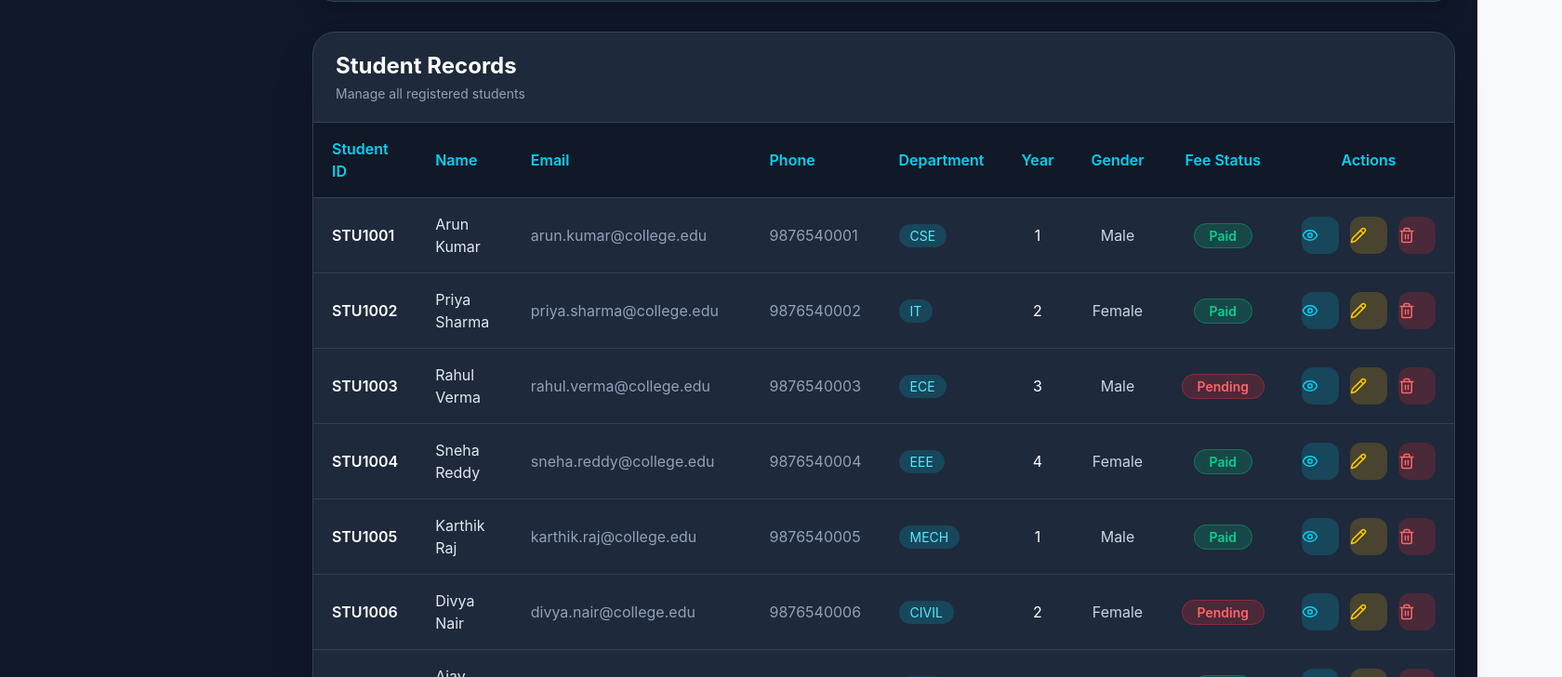
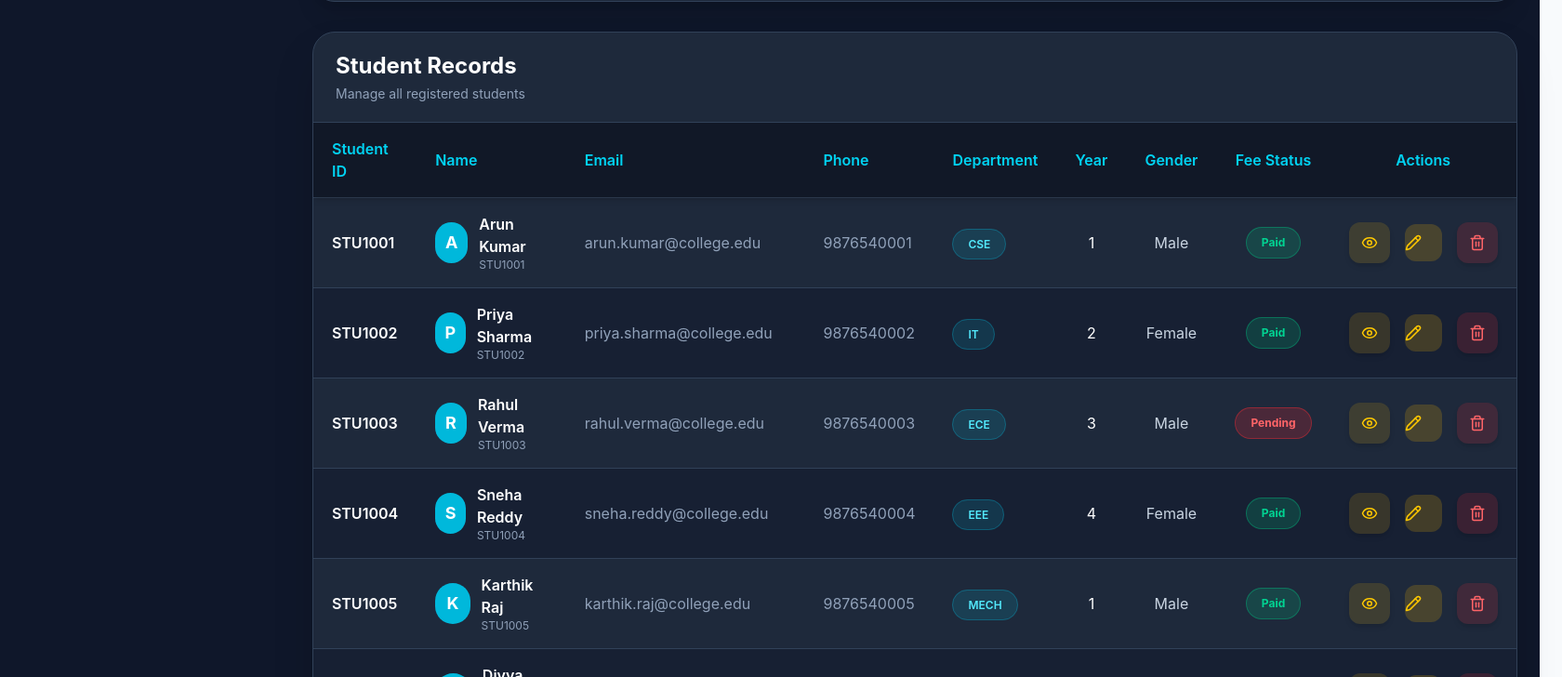
Before and after one commit to joshiyajaya-bit/System-Management, a React (Vite) app: page /students in a window 1280 px wide. Shown: the part 1480-2208 px from the top of the page at 93% size, 1680 px wide, since content can reach past the window. Built offline with nearby package versions, Linux system fonts and the light colour scheme; sample sign-in values are in the browser's storage.

Commit message:
Update StudentTable.jsx

```diff
--- a/src/components/StudentTable.jsx
+++ b/src/components/StudentTable.jsx
@@ -36,7 +36,7 @@ export default function StudentTable({
 
           {/* Header */}
 
-          <thead className="bg-[#111827] border-b border-slate-700">
+         <thead className="sticky top-0 z-20 bg-[#111827] border-b border-slate-700 shadow-md">
 
             <tr>
 
@@ -90,13 +90,11 @@ export default function StudentTable({
 
                 <tr
   key={student["Student ID"] || index}
-                  className="
-                  border-b
-                  border-slate-700
-                  hover:bg-slate-800/60
-                  transition-all
-                  duration-300
-                  "
+  className={`border-b border-slate-700 transition-all duration-300 hover:bg-cyan-500/10 ${
+    index % 2 === 0
+      ? "bg-[#1E293B]"
+      : "bg-[#172033]"
+  }`}
 >
 
                   {/* Student ID */}
@@ -107,8 +105,24 @@ export default function StudentTable({
 
                   {/* Name */}
 
-                  <td className="px-5 py-4 text-slate-200">
+                  <td className="px-5 py-4">
+  <div className="flex items-center gap-3">
+
+    <div className="w-11 h-11 rounded-full bg-cyan-500 flex items-center justify-center text-white font-bold text-lg">
+      {student["Full Name"]?.charAt(0)}
+    </div>
+
+    <div>
+      <h3 className="text-white font-semibold">
         {student["Full Name"]}
+      </h3>
+
+      <p className="text-slate-400 text-xs">
+        {student["Student ID"]}
+      </p>
+    </div>
+
+  </div>
 </td>
 
                   {/* Email */}
@@ -127,7 +141,7 @@ export default function StudentTable({
 
                   <td className="px-5 py-4">
 
-                    <span className="px-3 py-1 rounded-full bg-cyan-500/20 text-cyan-300 text-sm">
+                    <span className="px-4 py-2 rounded-full bg-cyan-500/15 border border-cyan-500/30 text-cyan-300 text-xs font-semibold">
 
                       {student.Department}
 
@@ -156,7 +170,7 @@ export default function StudentTable({
                   <td className="px-5 py-4 text-center">
 
                    <span
-                      className={`px-4 py-1 rounded-full text-sm font-semibold ${
+  className={`inline-flex items-center justify-center px-4 py-2 rounded-full text-xs font-bold ${
                         student["Fee Status"] === "Paid"
                           ? "bg-emerald-500/20 text-emerald-400 border border-emerald-500/40"
                           : "bg-red-500/20 text-red-400 border border-red-500/40"
@@ -169,24 +183,29 @@ export default function StudentTable({
 
                   {/* Actions */}
 
-                  <td className="px-5 py-4">
+                 <td className="px-5 py-4 w-[180px]">
 
-                    <div className="flex justify-center gap-3">
+                   <div className="flex items-center justify-center gap-4">
 
                       {/* View */}
 
                       <button
                         onClick={() => onView(student)}
                        className="
-                        w-10
-                        h-10
+w-11
+h-11
+flex
+items-center
+justify-center
 rounded-xl
-                        bg-cyan-500/20
-                        text-cyan-400
-                        hover:bg-cyan-500
+bg-yellow-500/15
+text-yellow-400
+hover:bg-yellow-500
 hover:text-white
+hover:scale-110
 transition-all
 duration-300
+shadow-md
 "
                       >
                         <Eye size={18} />
@@ -218,15 +237,20 @@ export default function StudentTable({
                           onDelete(student["Student ID"])
                         }
                        className="
-                        w-10
-                        h-10
+w-11
+h-11
+flex
+items-center
+justify-center
 rounded-xl
-                        bg-red-500/20
+bg-red-500/15
 text-red-400
 hover:bg-red-500
 hover:text-white
+hover:scale-110
 transition-all
 duration-300
+shadow-md
 "
                       >
                         <Trash2 size={18} />
```
Lines whose indentation alone changed are shown as unchanged.
